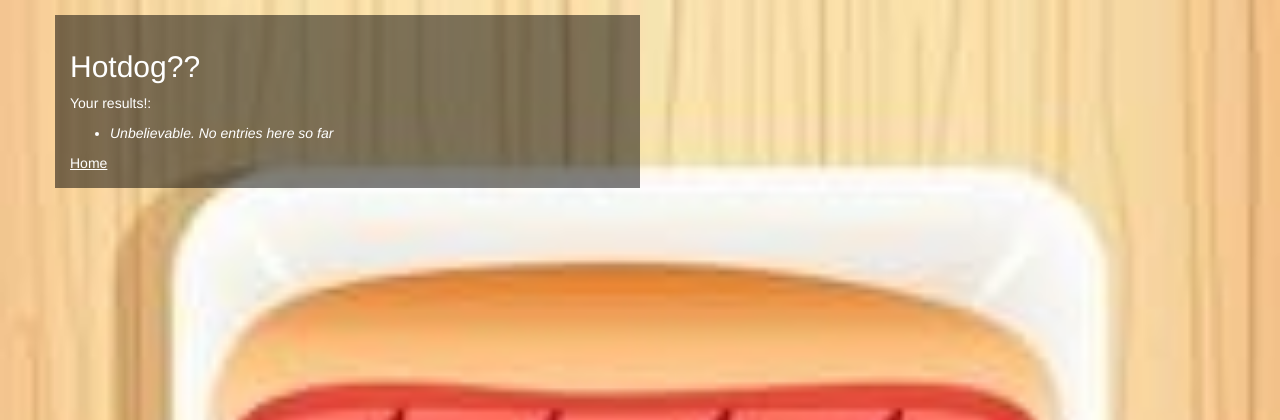
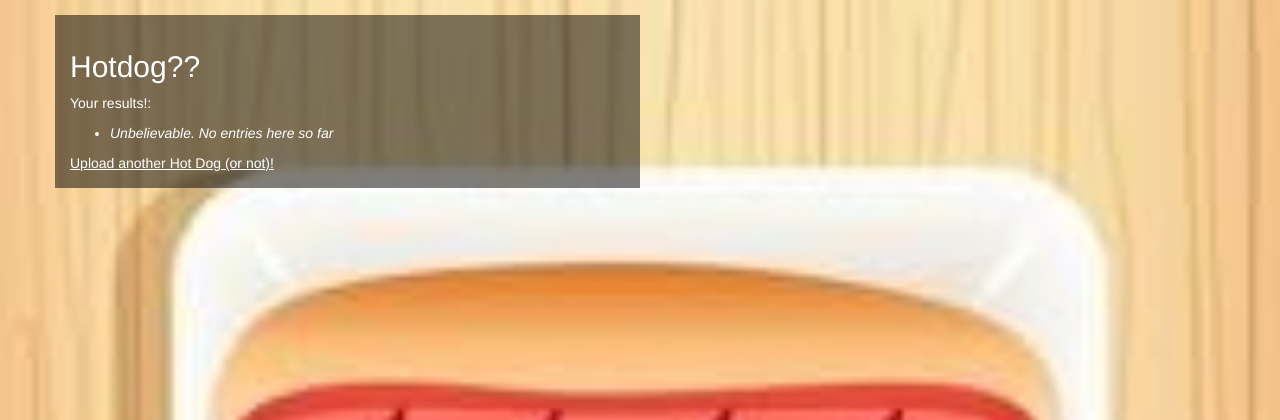
Before and after one commit to mekenthompson/nothotdog-webapp, a Flask app: template templates/complete.html in a window 1280 px wide. Shown: the top 420 px of the page. Run offline with Flask 2, Linux system fonts and the light colour scheme; the template is opened without the code that fills it, so the values that code supplies are empty; some libraries are stand-ins or nearby versions.

Commit message:
Link text

```diff
--- a/templates/complete.html
+++ b/templates/complete.html
@@ -30,7 +30,7 @@
                     <li><em>Unbelievable. No entries here so far</em>
                         {% endfor %}
                     </ul>
-                    <a href="../">Home</a>
+                    <a href="../">Upload another Hot Dog (or not)!</a>
                 </div>
             </div>
         </div>
```
